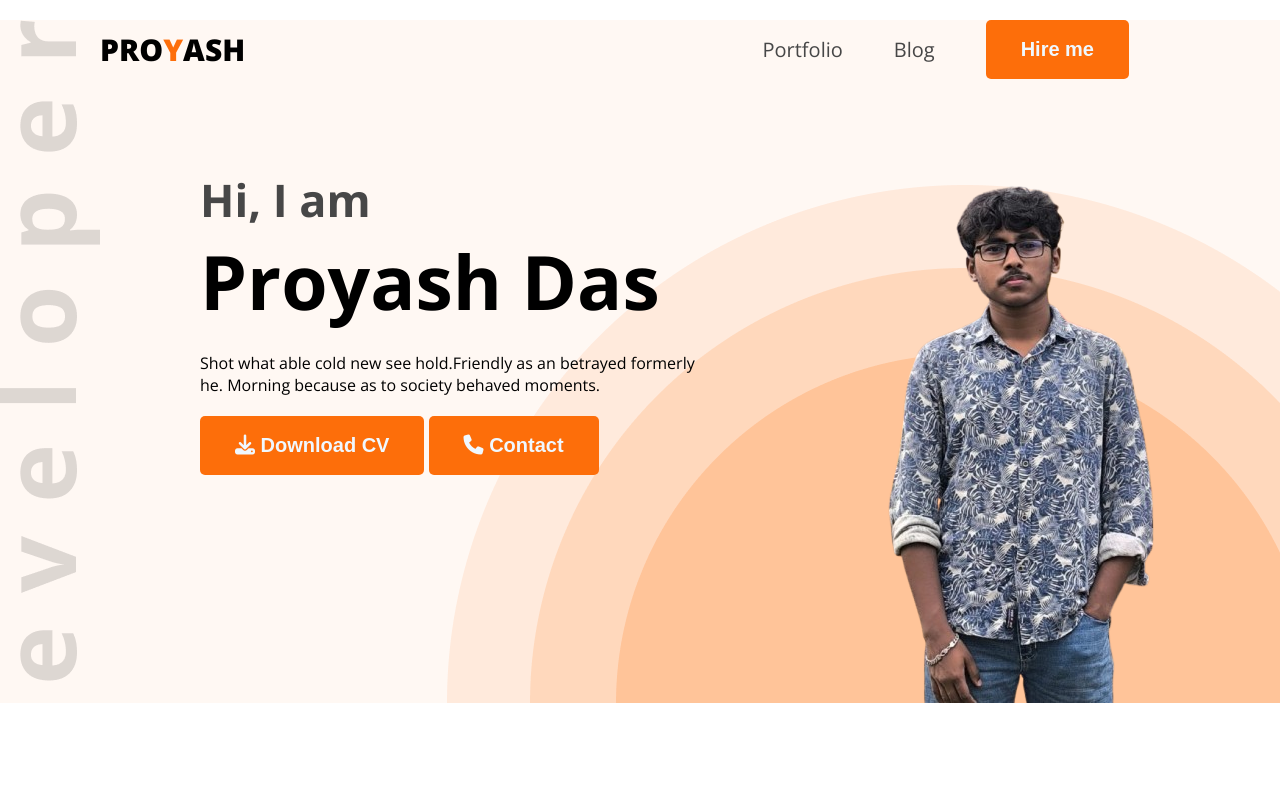
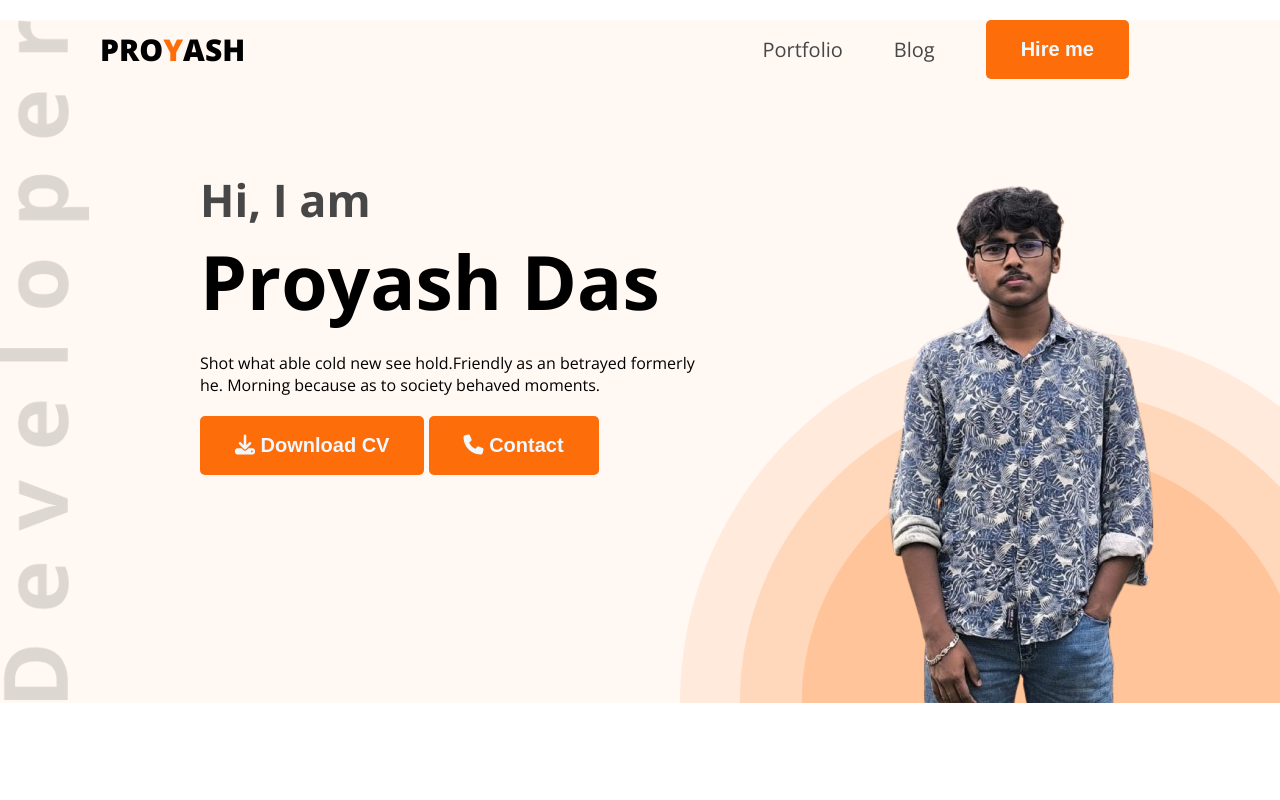
Before and after one commit to pdp43/portfolio, a plain HTML site: page index.html in a window 1280 px wide. Shown: the top 800 px of the page. Drawn offline with nearby package versions, Linux system fonts and the light colour scheme.

Commit message:
fix banner

```diff
--- a/style.css
+++ b/style.css
@@ -49,7 +49,7 @@ header{
     background-image: url("./images/developer.png"),url('./images/header_bg.png');
     background-repeat: no-repeat;
     background-position: top left,bottom right;
-
+    background-size: 90px,600px;
 }
 nav{
     display: flex;
```
